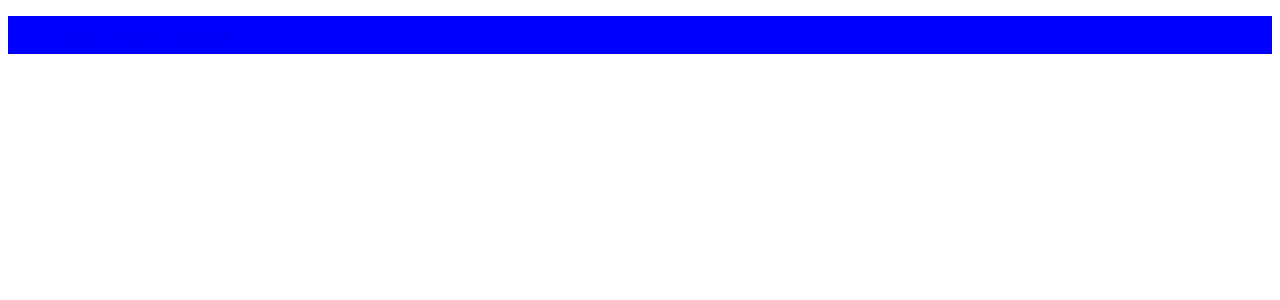
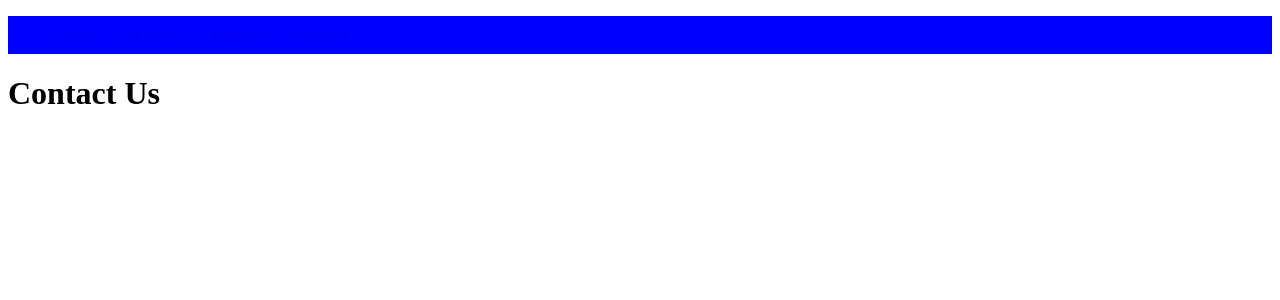
Before and after one commit to murat-yasar/Learn-WebDev, a Nuxt app in the folder Coursera/BoardInfinity/vue/nuxt-app/: page /contact in a window 1280 px wide. Before the commit this address had no page. Shown: the top 300 px of the page. Built offline with nearby package versions, Linux system fonts and the light colour scheme.

Commit message:
Add Meta-data

```diff
--- a/Coursera/BoardInfinity/vue/nuxt-app/layouts/default.vue
+++ b/Coursera/BoardInfinity/vue/nuxt-app/layouts/default.vue
@@ -3,7 +3,8 @@
       <nav>
          <ul>
             <li class="nav-link"><NuxtLink to="/">Home</NuxtLink></li>
-            <li class="nav-link"><NuxtLink to="/about">About</NuxtLink></li>
+            <li class="nav-link"><NuxtLink to="/about">About Us</NuxtLink></li>
+            <li class="nav-link"><NuxtLink to="/contact">Contact Us</NuxtLink></li>
             <li class="nav-link"><NuxtLink to="/products">Products</NuxtLink></li>
          </ul>
       </nav>
@@ -14,7 +15,7 @@
 
 <style>
 .header {
-   background-color: black;
+   background-color: yellow;
    color: white;
 }
 .nav-link {
--- a/Coursera/BoardInfinity/vue/nuxt-app/pages/about.vue
+++ b/Coursera/BoardInfinity/vue/nuxt-app/pages/about.vue
@@ -1,3 +1,18 @@
 <template>
    <h1>About Us</h1>
 </template>
+
+<script setup>
+useHead(
+   {
+      title: 'My About Page',
+      meta: [
+        {name: 'description', content: 'Description about my company'},
+        {name: 'tags', content: 'Nuxt, SEO, JS'}
+      ],
+      link: [
+        {rel: 'stylesheet', href: 'https://fonts.googleapis.com'}
+      ]
+   }
+)
+</script>
--- /dev/null
+++ b/Coursera/BoardInfinity/vue/nuxt-app/pages/contact.vue
@@ -0,0 +1,9 @@
+<template>
+   <Head>
+      <Title>Contact Us Page</Title>
+      <Meta name="description" content="Who we are" />
+   </head>
+
+
+   <h1>Contact Us</h1>
+</template>
```
